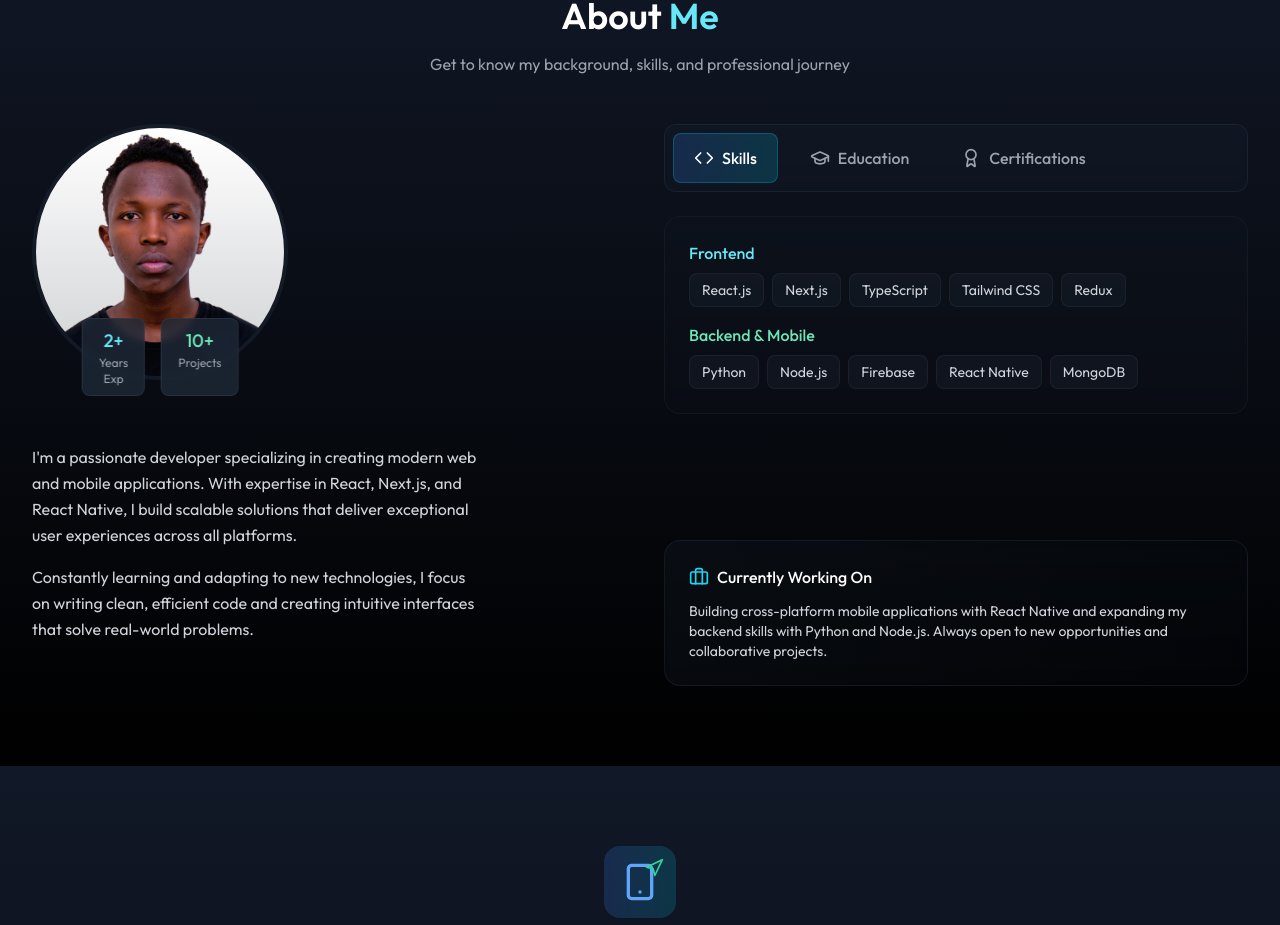
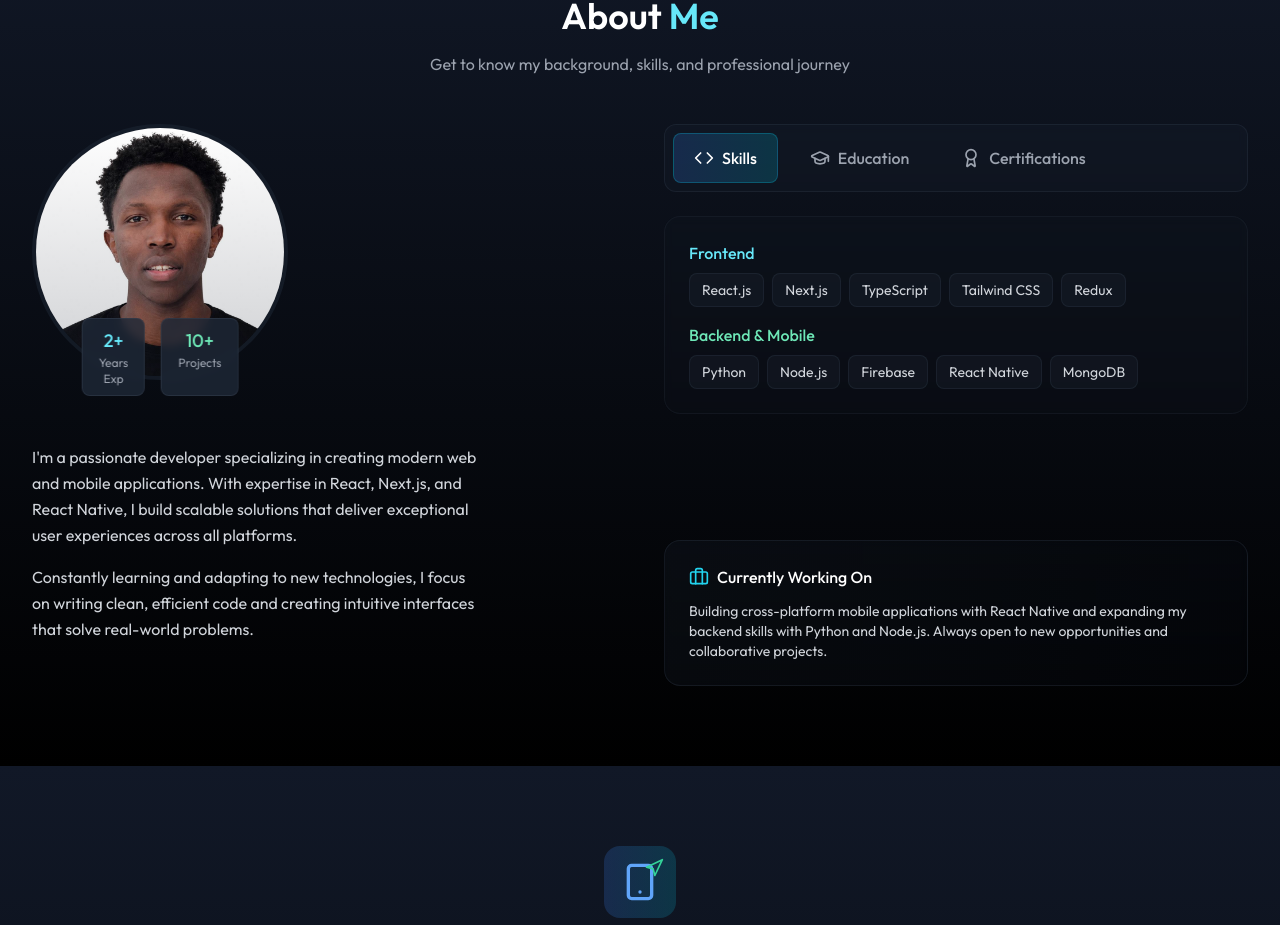
Before and after one commit to conta09/my-app, a Next.js app: page / in a window 1280 px wide. Shown: the part 940-1865 px from the top of the page. Built offline with nearby package versions, Linux system fonts and the light colour scheme.

Commit message:
changed profile picture

```diff
--- a/app/components/AboutSection.tsx
+++ b/app/components/AboutSection.tsx
@@ -115,7 +115,7 @@ const AboutSection = () => {
               {/* Rounded Image Container */}
               <div className="relative w-64 h-64 rounded-full overflow-hidden border-4 border-gray-800/50">
                 <Image
-                  src="/images/projects/conta.jpg"
+                  src="/images/projects/mee.jpeg"
                   alt="Conta Mucyo"
                   fill
                   className="object-cover group-hover:scale-105 transition-transform duration-300"
```
Also changed, not shown: public/images/projects/mee.jpeg (added).
